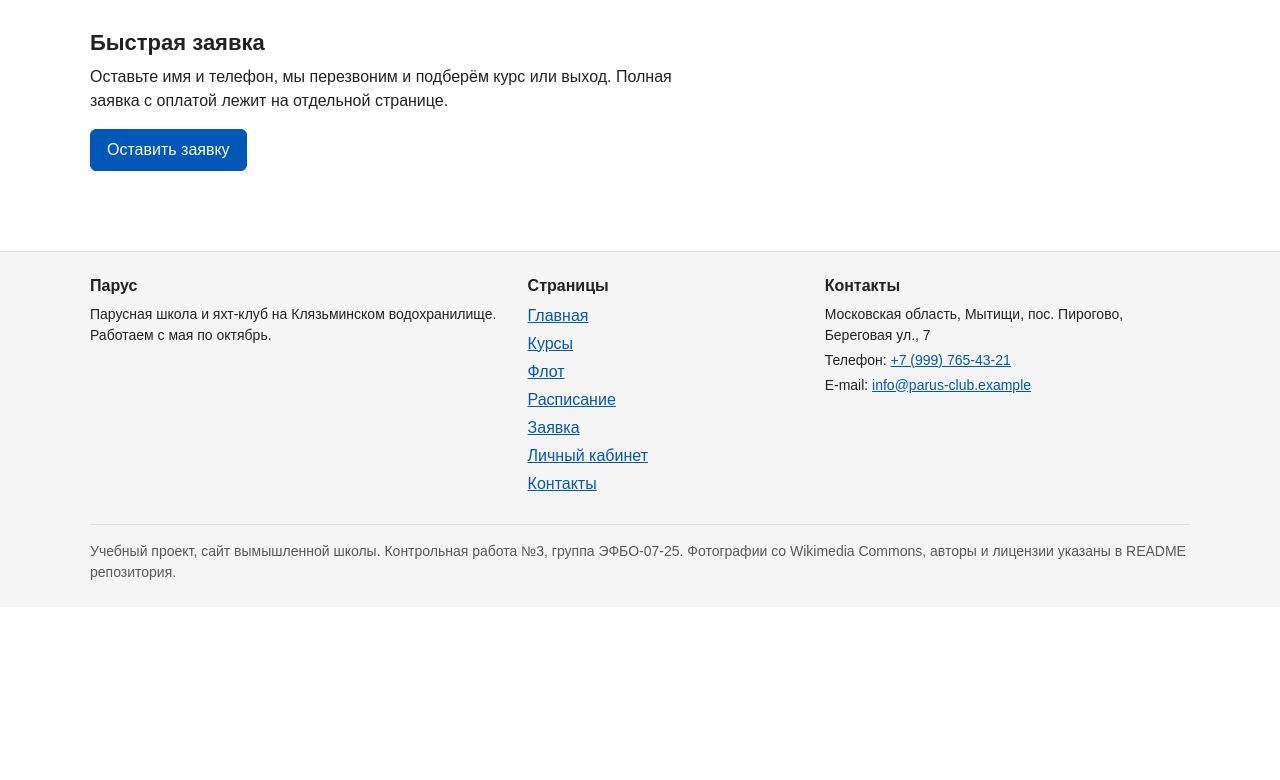
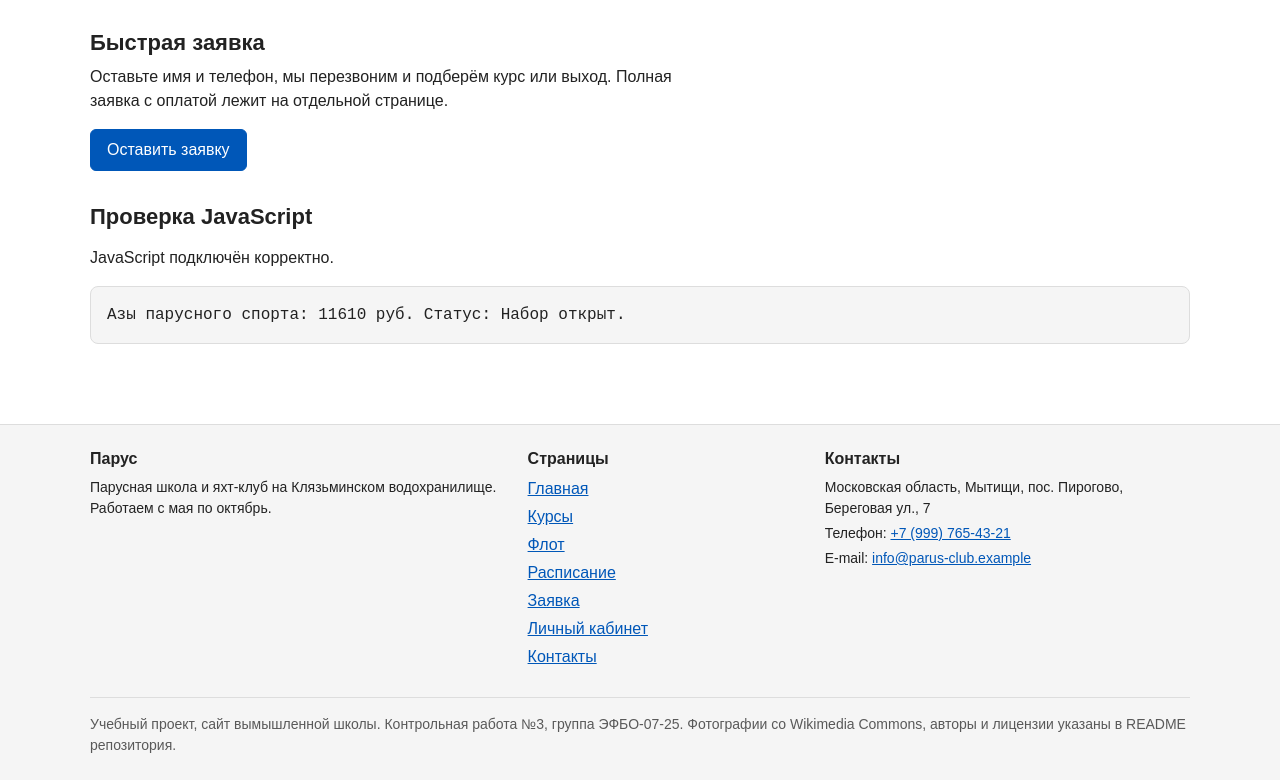
Before and after one commit to svpeditor/kr4-parus, a plain HTML site: page index.html in a window 1280 px wide. Shown: the part 2284-3064 px from the top of the page. Before the commit the page ends 2891 px from the top, so only its background shows below. Drawn offline with Linux system fonts and the light colour scheme.

Commit message:
feat: add JavaScript basics to shop project

```diff
--- a/css/style.css
+++ b/css/style.css
@@ -712,3 +712,18 @@ display: none не используем, иначе до неё нельзя д
     border-color: var(--color-danger);
     border-width: 2px;
 }
+
+/* ===============================
+13. Проверка JavaScript
+=============================== */
+
+/* Блок для первой проверки скриптов: сюда main.js выводит текст через textContent */
+.product-output {
+    margin: 0;
+    padding: var(--space-md);
+    overflow-x: auto;
+    white-space: pre-wrap;
+    background-color: var(--color-surface);
+    border: 1px solid var(--color-border);
+    border-radius: var(--radius-md);
+}
--- a/index.html
+++ b/index.html
@@ -8,6 +8,7 @@
     <link rel="icon" href="images/favicon.svg" type="image/svg+xml">
     <link rel="stylesheet" href="css/style.css">
     <link rel="stylesheet" href="css/responsive.css">
+    <script src="js/data.js" defer></script>
     <script src="js/main.js" defer></script>
 </head>
 <body>
@@ -220,6 +221,12 @@
             <button class="button button--primary" type="button" data-open-modal>Оставить заявку</button>
         </section>
 
+        <section class="section js-check" aria-labelledby="js-check-title">
+            <h2 id="js-check-title">Проверка JavaScript</h2>
+            <p class="js-message">JavaScript пока не выполнился.</p>
+            <pre class="product-output"></pre>
+        </section>
+
         <dialog class="modal" id="quick-dialog" aria-labelledby="quick-dialog-title">
             <div class="modal__head">
                 <h2 class="modal__title" id="quick-dialog-title">Быстрая заявка</h2>
--- /dev/null
+++ b/js/data.js
@@ -0,0 +1,12 @@
+// Данные сайта "Парус".
+// Пока описан один курс, на следующей практике здесь будет массив всех курсов.
+// В коде курс назван product (товар), как в методических указаниях.
+const product = {
+    id: 1,
+    title: 'Азы парусного спорта',
+    category: 'beginner',
+    price: 12900,
+    discountPercent: 10,
+    rating: 4.7,
+    isAvailable: true
+};
--- a/js/main.js
+++ b/js/main.js
@@ -1,3 +1,91 @@
+// Практика 15. Подключение JavaScript.
+// Объект product создан в data.js, поэтому data.js подключён на страницах раньше main.js.
+console.log('Файл main.js подключён');
+console.log(product);
+console.table(product);
+
+// Типы данных: строка, число, логическое значение, объект
+console.log(typeof product.title);
+console.log(typeof product.price);
+console.log(typeof product.isAvailable);
+console.log(typeof product);
+
+// Цена в виде строки, например "12900 руб."
+function formatPrice(price) {
+    return `${price} руб.`;
+}
+
+// Размер скидки в рублях
+function calculateDiscount(price, discountPercent) {
+    return price * discountPercent / 100;
+}
+
+// Цена с учётом скидки
+function calculateFinalPrice(price, discountPercent) {
+    const discountValue = calculateDiscount(price, discountPercent);
+    return price - discountValue;
+}
+
+// Статус курса: набор открыт или закрыт
+function getProductStatus(product) {
+    if (product.isAvailable) {
+        return 'Набор открыт';
+    }
+
+    return 'Набор закрыт';
+}
+
+// Краткое описание курса: название, цена со скидкой и статус
+function createProductSummary(product) {
+    const finalPrice = calculateFinalPrice(product.price, product.discountPercent);
+    const status = getProductStatus(product);
+
+    return `${product.title}: ${formatPrice(finalPrice)} Статус: ${status}.`;
+}
+
+console.log(formatPrice(product.price));
+
+const discountValue = calculateDiscount(product.price, product.discountPercent);
+console.log(discountValue);
+
+const finalPrice = calculateFinalPrice(product.price, product.discountPercent);
+console.log(finalPrice);
+
+console.log(getProductStatus(product));
+
+// Арифметические операторы: цена на двоих и цена одного занятия из четырёх
+console.log(formatPrice(finalPrice * 2));
+console.log(formatPrice(finalPrice / 4));
+
+// Операторы сравнения
+console.log(product.price > 10000);
+console.log(product.price === 12900);
+console.log(product.price !== 0);
+
+// Логические операторы
+const hasDiscount = product.discountPercent > 0;
+const canBook = product.price > 0 && product.isAvailable;
+const needsCheck = !product.isAvailable || product.rating < 4;
+console.log(`Есть скидка: ${hasDiscount}, можно записаться: ${canBook}, нужна проверка: ${needsCheck}`);
+
+const productSummary = createProductSummary(product);
+console.log(productSummary);
+
+// Вывод на страницу через textContent. Блок "Проверка JavaScript" есть только
+// на главной, на других страницах элементов нет, поэтому сначала проверяем их.
+const messageElement = document.querySelector('.js-message');
+const productOutputElement = document.querySelector('.product-output');
+
+if (messageElement) {
+    messageElement.textContent = 'JavaScript подключён корректно.';
+}
+
+if (productOutputElement) {
+    productOutputElement.textContent = productSummary;
+}
+
+// Дальше код из КР №3: модальное окно, меню и фильтры каталога
+
 // Модальное окно быстрой заявки
 const modal = document.querySelector('.modal');
 const openButtons = document.querySelectorAll('[data-open-modal]');
```
Also changed, not shown: account.html (+1 -0 lines), contacts.html (+1 -0 lines), course.html (+1 -0 lines), courses.html (+1 -0 lines), fleet.html (+1 -0 lines), order.html (+1 -0 lines), schedule.html (+1 -0 lines), 1 other file.
